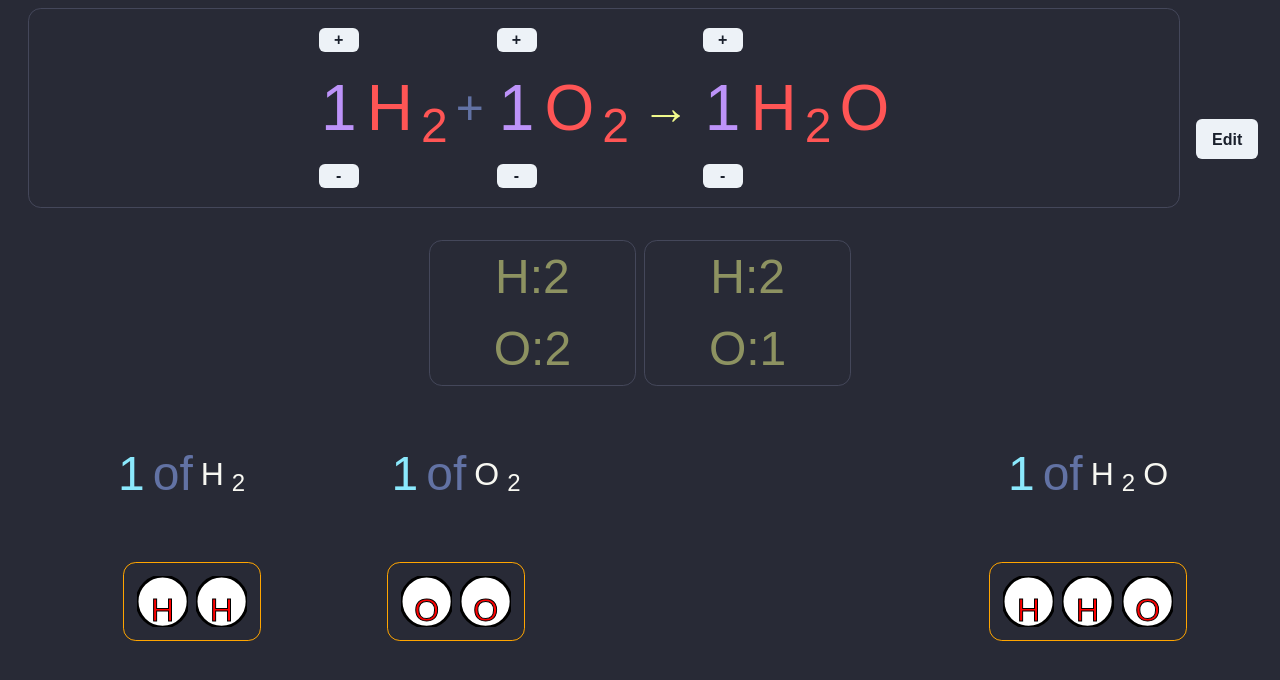
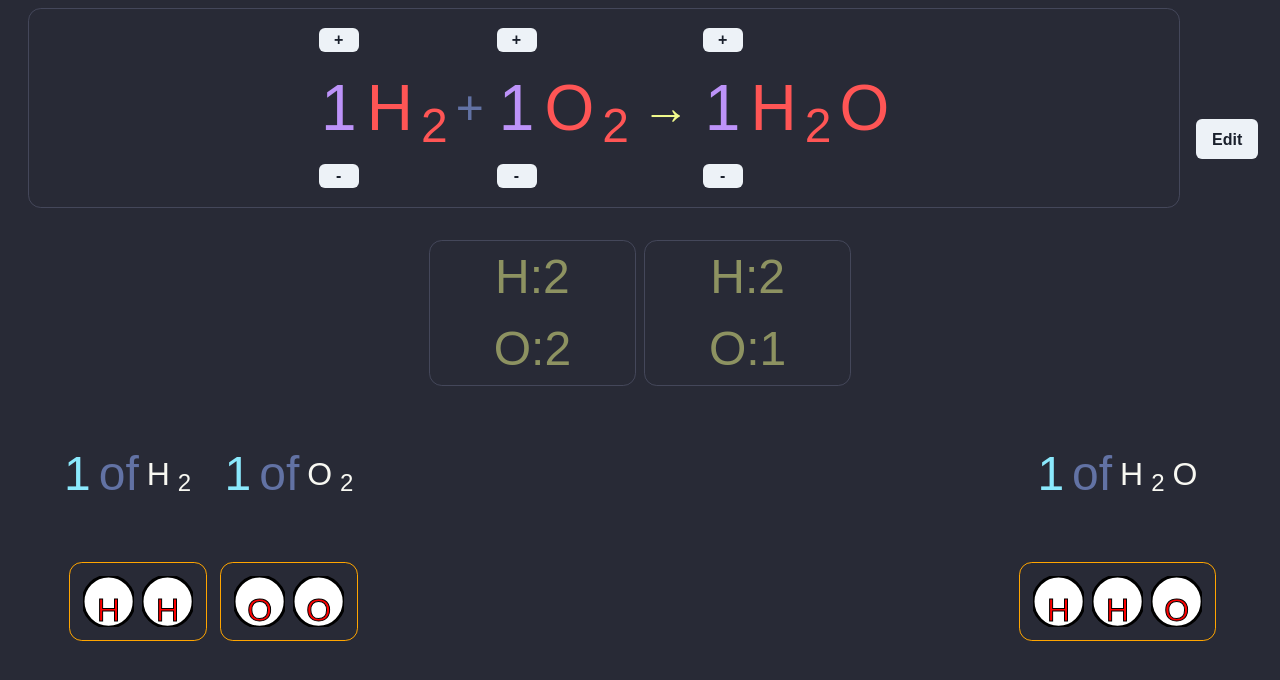
Before and after one commit to jdvober/chemical-equation-balancer, a React (Vite) app: page / in a window 1280 px wide. Shown: the top 680 px of the page. Built offline with nearby package versions, Linux system fonts and the light colour scheme.

Commit message:
Fixed some of the ways the count was updating.  Need to work on behavior when deleting elements, and making sure formulas have all elements on each side.

```diff
--- a/index.html
+++ b/index.html
@@ -3,7 +3,7 @@
 	<head>
 		<meta charset="UTF-8" />
 		<meta name="viewport" content="width=device-width, initial-scale=1.0" />
-		<title>Vite + React + TS</title>
+		<title>Chemical Equation Balancer</title>
 	</head>
 	<body>
 		<div id="root"></div>
--- a/src/components/ChemicalDisplay/ChemicalDisplay.tsx
+++ b/src/components/ChemicalDisplay/ChemicalDisplay.tsx
@@ -45,7 +45,7 @@ export const ChemicalDisplay: React.FC<ChemicalDisplayProps> = () => {
 					h="15vh"
 					maxH="15vh"
 					minH="15vh"
-					w="20vw"
+					w="auto"
 				>
 					// Amount Text
 					<HStack color="dracula.dracFG" key={uuid()} maxW="30vw">
--- a/src/components/Count/ProductCount.tsx
+++ b/src/components/Count/ProductCount.tsx
@@ -17,39 +17,6 @@ export const ProductCount: React.FC<ProductCountProps> = () => {
 
 	const productCountList = useMainStore((state) => state.productCountList)
 
-	// const allSymbols: string[] = []
-
-	// const symbols: string[] = []
-
-	// const [reactantCounts, setReactantCounts] = useState(reactantCountList)
-	// const [productCounts, setProductCounts] = useState(reactantCountList)
-
-	// formula.products.forEach((product) => {
-	// 	product.elements.forEach((element) => {
-	// 		if (!symbols.includes(element.symbol)) {
-	// 			symbols.push(element.symbol)
-	// 		}
-	// 		for (let c = 0; c < product.coefficient; c++) {
-	// 			for (let s = 0; s < element.subscript; s++) {
-	// 				allSymbols.push(element.symbol)
-	// 			}
-	// 		}
-	// 	})
-	// })
-
-	// const elements: {
-	// 	elementListIndex: number
-	// 	symbol: string
-	// 	count: number
-	// }[] = []
-	// for (let i = 0; i < elements.length; i++) {
-	// 	elements.push({
-	// 		elementListIndex: i,
-	// 		symbol: symbols[i],
-	// 		count: allSymbols.filter((e) => e == elements[i].symbol).length,
-	// 	})
-	// }
-
 	const numSamePairs = () => {
 		return reactantCountList.filter((reactant, index) => {
 			return reactant.count === productCountList[index].count
@@ -57,9 +24,16 @@ export const ProductCount: React.FC<ProductCountProps> = () => {
 	}
 
 	const determineElementSame = (index: number) => {
-		return reactantCountList[index].count === productCountList[index].count
-			? true
-			: false
+		let match = false
+		reactantCountList.forEach((reactantCount) => {
+			if (
+				productCountList[index].symbol === reactantCount.symbol &&
+				productCountList[index].count === reactantCount.count
+			) {
+				match = true
+			}
+		})
+		return match
 	}
 
 	return (
--- a/src/components/Count/ReactantCount.tsx
+++ b/src/components/Count/ReactantCount.tsx
@@ -21,9 +21,16 @@ export const ReactantCount: React.FC<ReactantCountProps> = () => {
 	}
 
 	const determineElementSame = (index: number) => {
-		return reactantCountList[index].count === productCountList[index].count
-			? true
-			: false
+		let match = false
+		productCountList.forEach((productCount) => {
+			if (
+				reactantCountList[index].symbol === productCount.symbol &&
+				reactantCountList[index].count === productCount.count
+			) {
+				match = true
+			}
+		})
+		return match
 	}
 
 	return (
--- a/src/components/Formula/ChemicalCompound/ChemicalCompound.tsx
+++ b/src/components/Formula/ChemicalCompound/ChemicalCompound.tsx
@@ -56,7 +56,7 @@ export const ChemicalCompound: React.FC<ChemicalCompoundProps> = ({
 					) : null
 				) : index < formula.products.length - 1 ? (
 					<Text color="dracula.dracComment" mr="1vw">
-						+
+						{includeSymbols ? "+" : ""}
 					</Text>
 				) : null}
 			</HStack>
--- a/src/components/FormulaEditor/FormulaEditorChemicalSection.tsx
+++ b/src/components/FormulaEditor/FormulaEditorChemicalSection.tsx
@@ -65,7 +65,25 @@ export const FormulaEditorChemicalSection: React.FC<
 				count: element.subscript,
 			}
 		})
-		let newCountList = [...reactantCountList, ...newElements]
+
+		// Update the counts
+		let newCountList = reactantCountList.map((reactantCount) => {
+			let tempCount
+			newElements.forEach((newElement) => {
+				if (newElement.symbol === reactantCount.symbol) {
+					tempCount = {
+						symbol: newElement.symbol as ChemicalSymbol,
+						count: (reactantCount.count +
+							newElement.count) as number,
+					}
+				}
+			})
+			if (tempCount != undefined) {
+				return tempCount
+			} else {
+				return reactantCount
+			}
+		})
 
 		setCountList(newCountList, "REACTANTS")
 		setFormulaEditorChemicalSectionItems([])
@@ -98,7 +116,25 @@ export const FormulaEditorChemicalSection: React.FC<
 				count: element.subscript,
 			}
 		})
-		let newCountList = [...productCountList, ...newElements]
+
+		// Update the counts
+		let newCountList = productCountList.map((productCount) => {
+			let tempCount
+			newElements.forEach((newElement) => {
+				if (newElement.symbol === productCount.symbol) {
+					tempCount = {
+						symbol: newElement.symbol as ChemicalSymbol,
+						count: (productCount.count +
+							newElement.count) as number,
+					}
+				}
+			})
+			if (tempCount != undefined) {
+				return tempCount
+			} else {
+				return productCount
+			}
+		})
 
 		setCountList(newCountList, "PRODUCTS")
 		setFormulaEditorChemicalSectionItems([])
--- a/src/functions/GlobalFunctions.ts
+++ b/src/functions/GlobalFunctions.ts
@@ -4,57 +4,109 @@ Put Global Functions you want to be available everywhere in this file.
 
 */
 
-export const CalculateCountList = ( formula: ChemicalFormula, formulaSection: FormulaSection ) => {
+// export const CalculateCountList = ( formula: ChemicalFormula, formulaSection: FormulaSection ) => {
+export const CalculateCountList = ( formula: ChemicalFormula, countList: {
+	symbol: ChemicalSymbol
+	count: number
+}[], formulaSection: FormulaSection ) => {
 
-	console.log( formula )
-	const allSymbols: string[] = []
-	const symbols: string[] = []
-	if ( formulaSection == "REACTANTS" ) {
+	let newCountList = countList.map( ( entry ) => {
+		return entry
+	} )
+	if ( formulaSection === "REACTANTS" ) {
 
-		formula.reactants.forEach( ( reactant ) => {
-			reactant.elements.forEach( ( element ) => {
-				if ( !symbols.includes( element.symbol ) ) {
-					symbols.push( element.symbol )
-				}
-				for ( let c = 0; c < reactant.coefficient; c++ ) {
-					for ( let s = 0; s < element.subscript; s++ ) {
-						allSymbols.push( element.symbol )
+		// Go element by element in the list and calculate how many exist in the formula.
+		countList.forEach( ( countListElement, i ) => {
+			let numOfElementPresent = 0
+			formula.reactants.forEach( ( reactant ) => {
+				reactant.elements.forEach( ( reactantElement ) => {
+					if ( reactantElement.symbol === countListElement.symbol ) {
+						console.log( `coefficient: ${ reactant.coefficient }` )
+						numOfElementPresent += reactantElement.subscript * reactant.coefficient
 					}
-				}
+				} )
 			} )
+
+			newCountList[ i ] = {
+				symbol: countListElement.symbol,
+				count: numOfElementPresent
+			}
 		} )
-		console.log( symbols, allSymbols )
+		return newCountList
+	} else {
+		// Go element by element in the list and calculate how many exist in the formula.
+		countList.forEach( ( countListElement, i ) => {
+			let numOfElementPresent = 0
+			formula.products.forEach( ( product ) => {
+				product.elements.forEach( ( productElement ) => {
+					if ( productElement.symbol === countListElement.symbol ) {
+						numOfElementPresent += productElement.subscript * product.coefficient
+					}
+				} )
+			} )
 
-	} else if ( formulaSection == "PRODUCTS" ) {
-		formula.products.forEach( ( product ) => {
-			product.elements.forEach( ( element ) => {
-				if ( !symbols.includes( element.symbol ) ) {
-					symbols.push( element.symbol )
-				}
-				for ( let c = 0; c < product.coefficient; c++ ) {
-					for ( let s = 0; s < element.subscript; s++ ) {
-						allSymbols.push( element.symbol )
-					}
-				}
-			} )
+			newCountList[ i ] = {
+				symbol: countListElement.symbol,
+				count: numOfElementPresent
+			}
 		} )
+		return newCountList
+
 	}
 
-	// const elementCountList: ElementCountList = []
 
-	const elementCountList: ElementCountList = symbols.map( ( symbol, i ) => {
-		return {
-			symbol: symbol,
-			count: allSymbols.filter( ( x ) => x === symbol ).length
-		}
-	} )
-	// for ( let i = 0; i < elementCountList.length; i++ ) {
-	// 	elementCountList.push( {
-	// 		elementListIndex: i,
-	// 		symbol: elementCountList[ i ].symbol,
-	// 		count: allSymbols.filter( ( e ) => e == elementCountList[ i ].symbol ).length,
+
+
+
+	// console.log( formula )
+	// const allSymbols: string[] = []
+	// const symbols: string[] = []
+	// if ( formulaSection == "REACTANTS" ) {
+
+	// 	formula.reactants.forEach( ( reactant ) => {
+	// 		reactant.elements.forEach( ( element ) => {
+	// 			if ( !symbols.includes( element.symbol ) ) {
+	// 				symbols.push( element.symbol )
+	// 			}
+	// 			for ( let c = 0; c < reactant.coefficient; c++ ) {
+	// 				for ( let s = 0; s < element.subscript; s++ ) {
+	// 					allSymbols.push( element.symbol )
+	// 				}
+	// 			}
+	// 		} )
+	// 	} )
+	// 	console.log( symbols, allSymbols )
+
+	// } else if ( formulaSection == "PRODUCTS" ) {
+	// 	formula.products.forEach( ( product ) => {
+	// 		product.elements.forEach( ( element ) => {
+	// 			if ( !symbols.includes( element.symbol ) ) {
+	// 				symbols.push( element.symbol )
+	// 			}
+	// 			for ( let c = 0; c < product.coefficient; c++ ) {
+	// 				for ( let s = 0; s < element.subscript; s++ ) {
+	// 					allSymbols.push( element.symbol )
+	// 				}
+	// 			}
+	// 		} )
 	// 	} )
 	// }
-	console.log( elementCountList )
-	return elementCountList
+
+	// // const elementCountList: ElementCountList = []
+
+	// const elementCountList: ElementCountList = symbols.map( ( symbol, i ) => {
+	// 	return {
+	// 		symbol: symbol,
+	// 		count: allSymbols.filter( ( x ) => x === symbol ).length
+	// 	}
+	// } )
+	// // for ( let i = 0; i < elementCountList.length; i++ ) {
+	// // 	elementCountList.push( {
+	// // 		elementListIndex: i,
+	// // 		symbol: elementCountList[ i ].symbol,
+	// // 		count: allSymbols.filter( ( e ) => e == elementCountList[ i ].symbol ).length,
+	// // 	} )
+	// // }
+	// console.log( elementCountList )
+	// return elementCountList
 }
--- a/src/stores/MainStore.ts
+++ b/src/stores/MainStore.ts
@@ -9,11 +9,11 @@ type State = {
 	},
 	formulaHeightVH: number,
 	reactantCountList: {
-		symbol: string
+		symbol: ChemicalSymbol
 		count: number
 	}[],
 	productCountList: {
-		symbol: string
+		symbol: ChemicalSymbol
 		count: number
 	}[],
 	editFormulaSection: FormulaSection,
@@ -514,8 +514,8 @@ export const useMainStore = create<State & Action>()(
 		setProducts: ( newProducts ) => set( ( state ) => {
 			state.formula.products = newProducts
 		} ),
-		setCountList: ( newCountList, formulaSection ) => set( ( state ) => {
-			console.log( `Updating ${ formulaSection } Count to ${ newCountList }` )
+		setCountList: ( newCountList: any, formulaSection ) => set( ( state ) => {
+			// console.log( `Updating ${ formulaSection } Count to ${ newCountList }` )
 			formulaSection === "REACTANTS" ? state.reactantCountList = newCountList : state.productCountList = newCountList
 		} ),
 
```
Also changed, not shown: src/components/Formula/Coefficient/Coefficient.tsx (+26 -9 lines), src/components/FormulaEditor/FormulaEditorFormula.tsx (+50 -2 lines).
